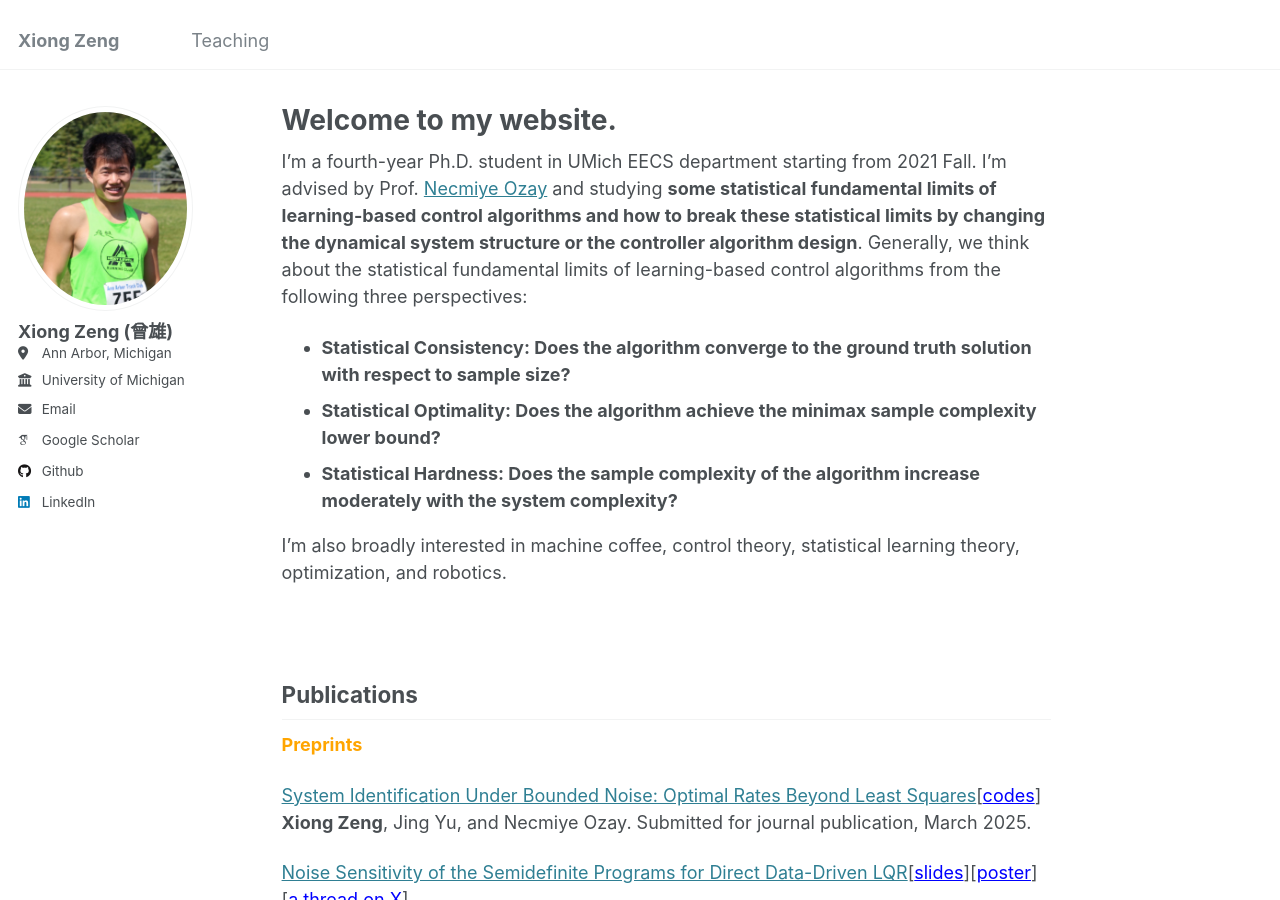
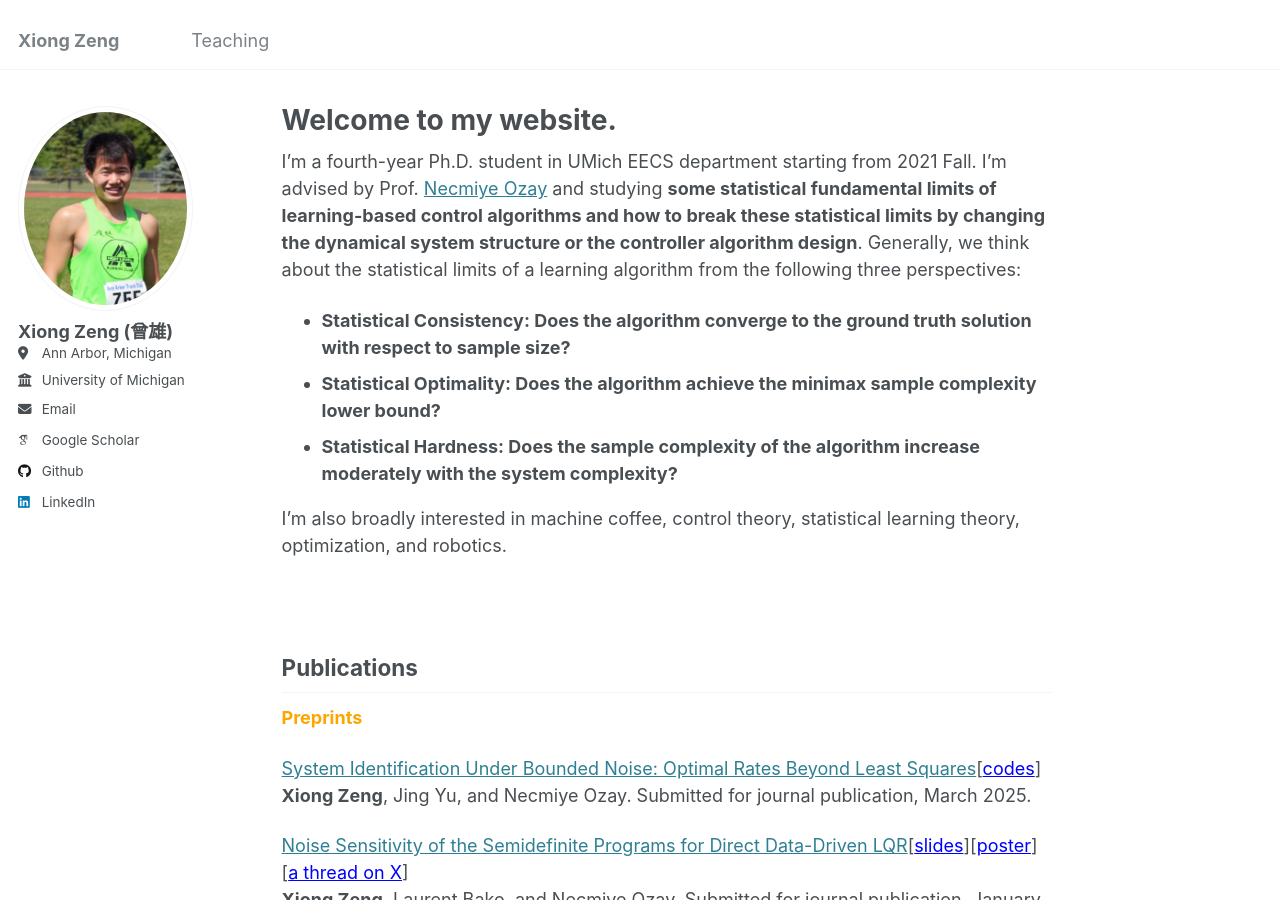
Before and after one commit to zengxiong111/zengxiong.github.io, a Jekyll site: the page built from _pages/about.md, in a window 1280 px wide and 900 px high. Built offline with Jekyll 4.4.1, drawn with Linux system fonts in a browser that asks for light colours; some web fonts are replaced.

Commit message:
Update about.md

```diff
--- a/_pages/about.md
+++ b/_pages/about.md
@@ -7,7 +7,7 @@
   - /about.html
 ---
 
-I'm a fourth-year Ph.D. student in UMich EECS department starting from 2021 Fall. I'm advised by Prof. <a href="https://web.eecs.umich.edu/~necmiye/" target="_blank">Necmiye Ozay</a> and studying **some statistical fundamental limits of learning-based control algorithms and how to break these statistical limits by changing the dynamical system structure or the controller algorithm design**. Generally, we think about the statistical fundamental limits of learning-based control algorithms from the following three perspectives:
+I'm a fourth-year Ph.D. student in UMich EECS department starting from 2021 Fall. I'm advised by Prof. <a href="https://web.eecs.umich.edu/~necmiye/" target="_blank">Necmiye Ozay</a> and studying **some statistical fundamental limits of learning-based control algorithms and how to break these statistical limits by changing the dynamical system structure or the controller algorithm design**. Generally, we think about the statistical limits of a learning algorithm from the following three perspectives:
 - **Statistical Consistency: Does the algorithm converge to the ground truth solution with respect to sample size?**
 - **Statistical Optimality: Does the algorithm achieve the minimax sample complexity lower bound?**
 - **Statistical Hardness: Does the sample complexity of the algorithm increase moderately with the system complexity?**
```
